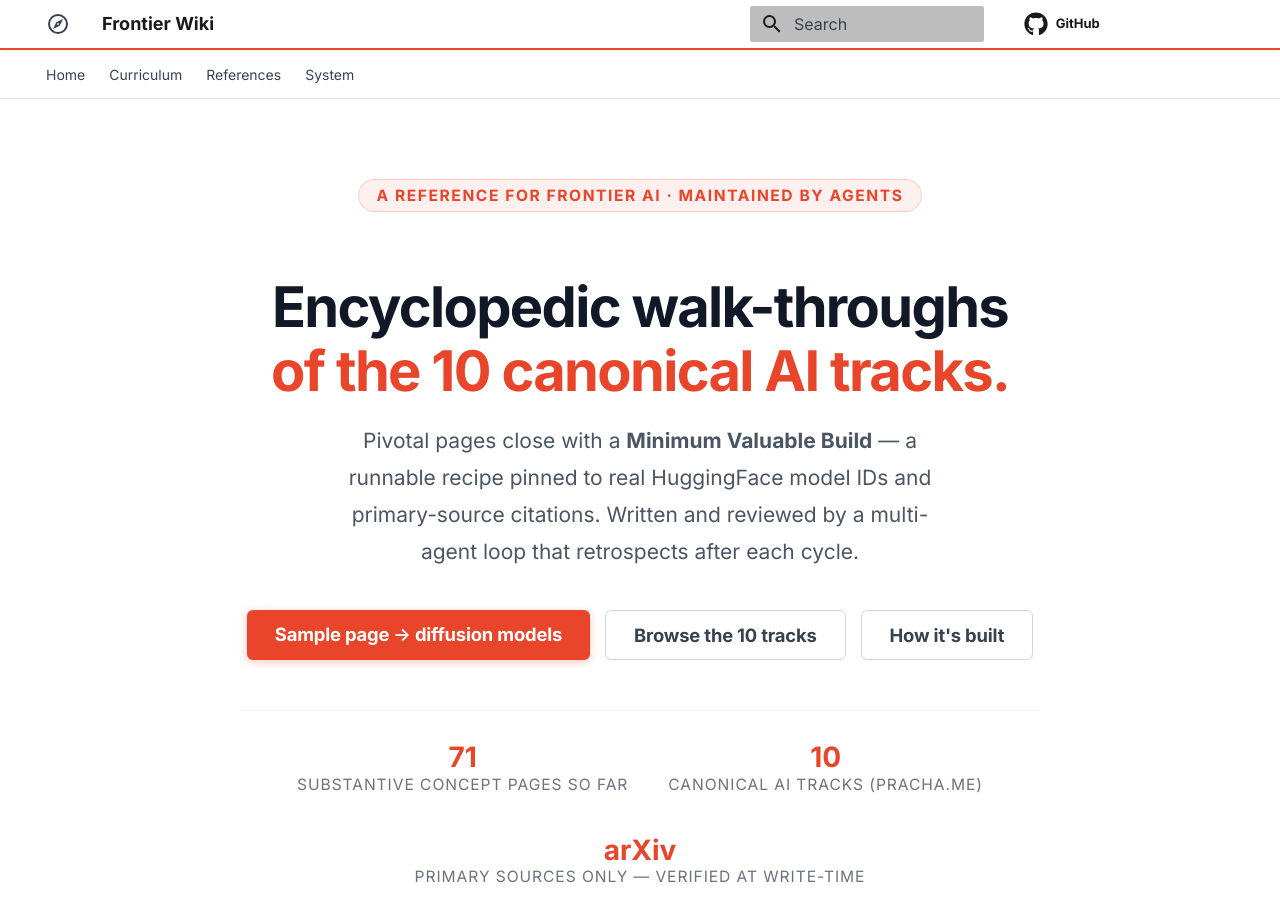
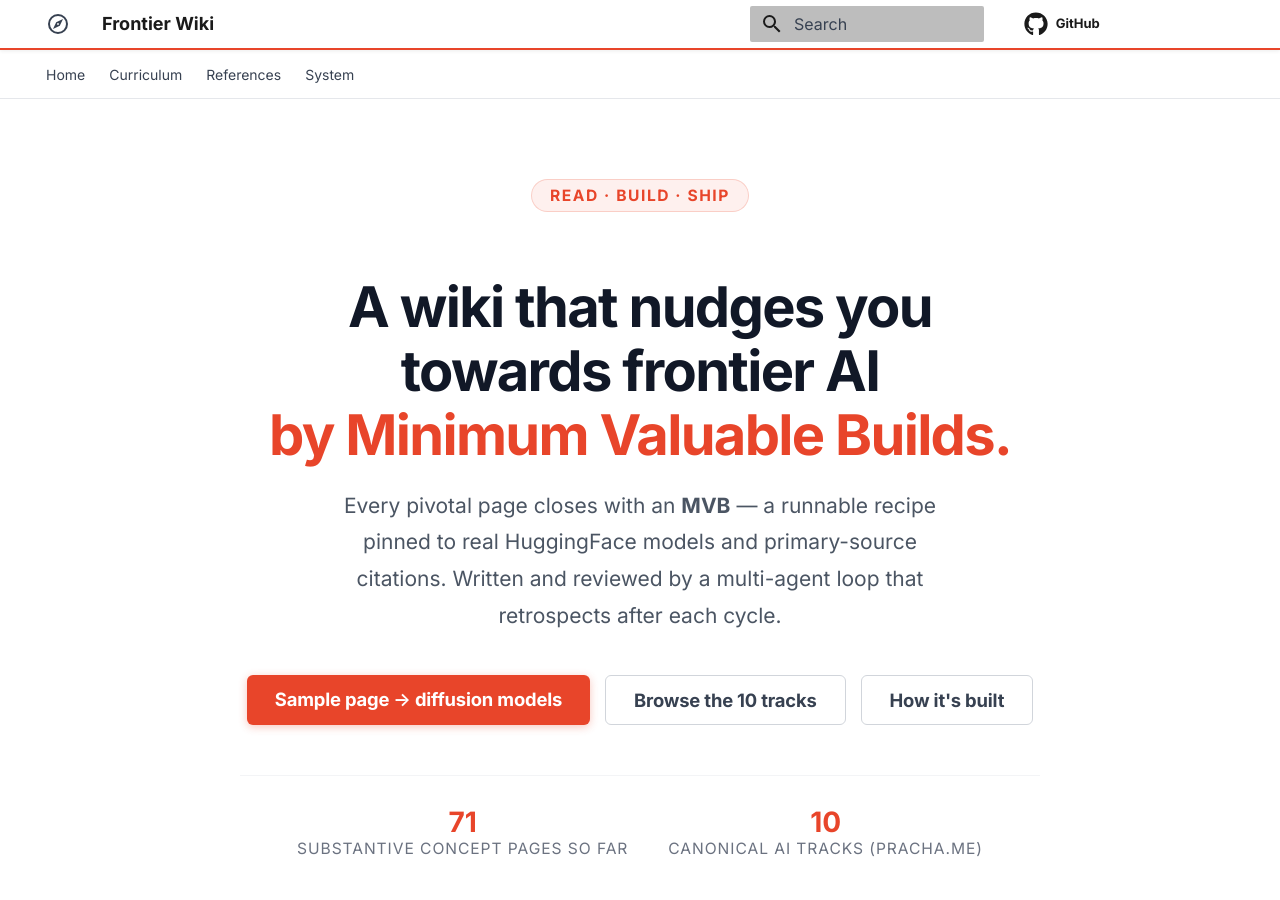
Before and after one commit to prabakaranc98/FAIRE, an MkDocs documentation site: the page built from docs/index.md, in a window 1280 px wide and 900 px high. Built offline with MkDocs 1.6.1 and Material for MkDocs 9.7.7, drawn with Linux system fonts in a browser that asks for light colours; comment, search, counter and statistics services are not loaded.

Commit message:
docs(home): tighten hero title to "nudges you towards frontier AI by MVBs"
User's framing — single sentence that captures the whole thesis:
the wiki is a nudge mechanism, the destination is frontier AI, and
the means is Minimum Valuable Builds. Replaces the previous
"encyclopedic walk-throughs of the 10 canonical AI tracks" which
named what the wiki IS but not what it DOES for the reader.

Subtitle also tightened: "MVB" instead of spelled-out "Minimum
Valuable Build" (the title carries the full term once). Eyebrow
"Read · Build · Ship" picks up the rhythm of the new title.

Stats + CTAs unchanged.

```diff
--- a/docs/overrides/home.html
+++ b/docs/overrides/home.html
@@ -144,13 +144,13 @@
 
 <div class="fw-hero">
   <div class="fw-hero__inner">
-    <div class="fw-hero__eyebrow">A reference for frontier AI · maintained by agents</div>
+    <div class="fw-hero__eyebrow">Read · Build · Ship</div>
     <h1 class="fw-hero__title">
-      Encyclopedic walk-throughs<br>
-      <span>of the 10 canonical AI tracks.</span>
+      A wiki that nudges you towards frontier AI<br>
+      <span>by Minimum Valuable Builds.</span>
     </h1>
     <p class="fw-hero__subtitle">
-      Pivotal pages close with a <strong>Minimum Valuable Build</strong> — a runnable recipe pinned to real HuggingFace model IDs and primary-source citations. Written and reviewed by a multi-agent loop that retrospects after each cycle.
+      Every pivotal page closes with an <strong>MVB</strong> — a runnable recipe pinned to real HuggingFace models and primary-source citations. Written and reviewed by a multi-agent loop that retrospects after each cycle.
     </p>
     <div class="fw-hero__cta">
       <a href="curriculum/core/02-generative-modeling/concepts/diffusion-models/" class="cta-primary">Sample page → diffusion models</a>
```
